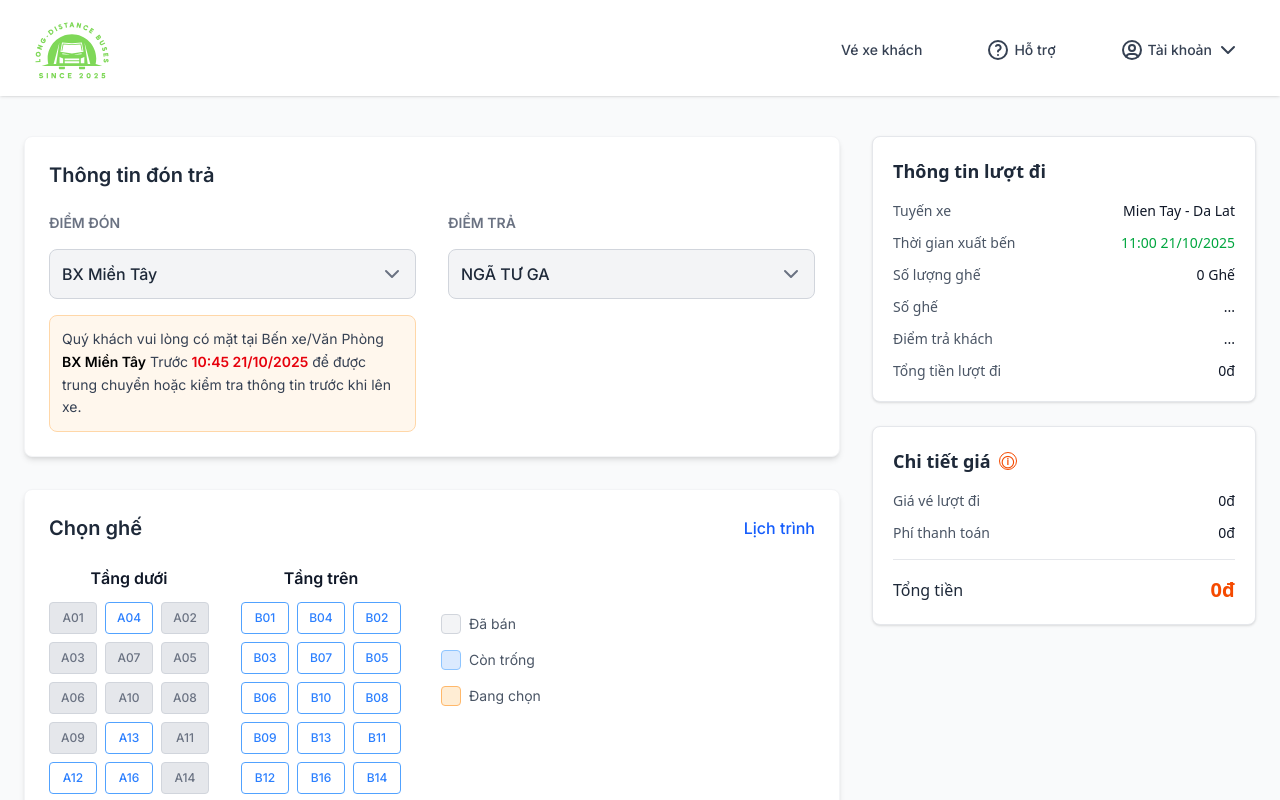
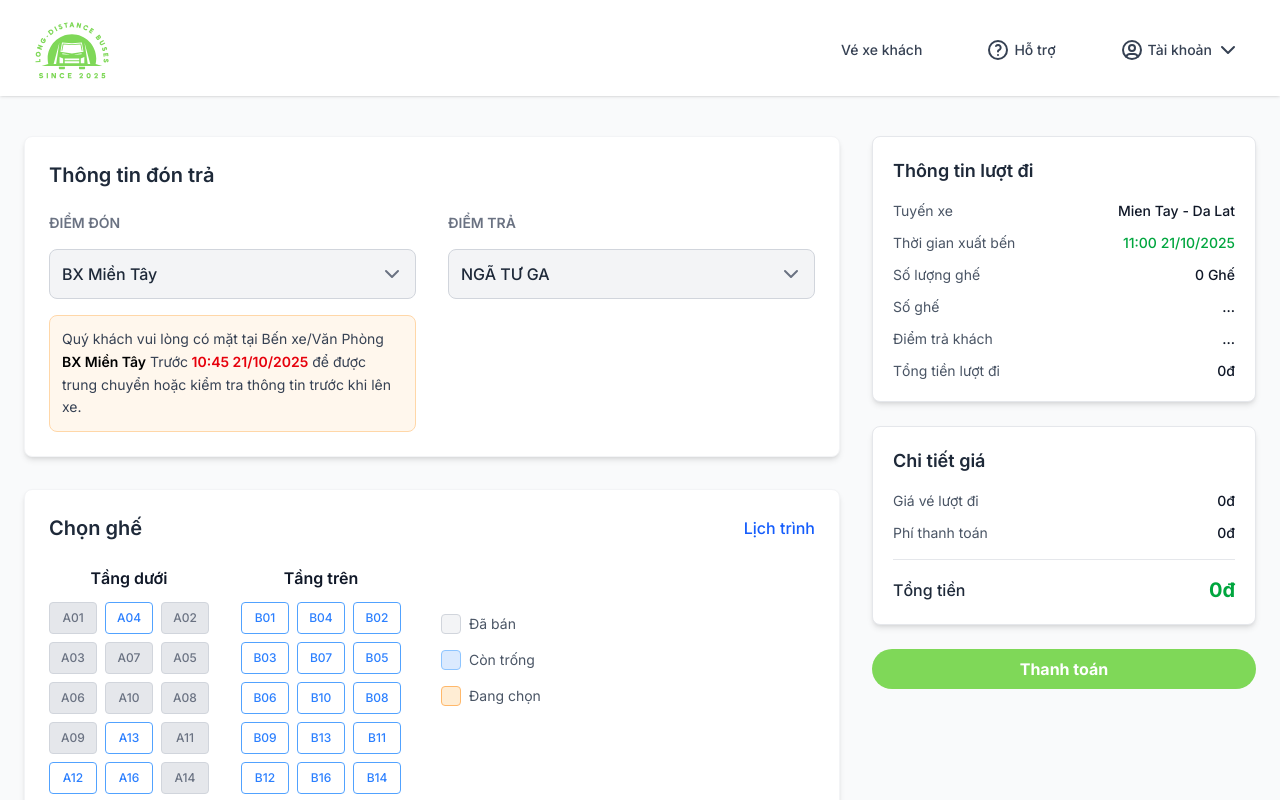
Before and after one commit to tranlinh102/front-coach-ticket-booking, a Next.js app: page /trip/1 in a window 1280 px wide. Shown: the top 800 px of the page. Built offline with nearby package versions, Linux system fonts and the light colour scheme.

Commit message:
21/10 14h50 done tripsumary

```diff
--- a/components/features/TicketDetail/TripSummary.tsx
+++ b/components/features/TicketDetail/TripSummary.tsx
@@ -1,13 +1,5 @@
 import React from 'react';
 
-// Component Icon Info (đã style bằng Tailwind)
-const InfoIcon: React.FC = () => (
-  <span className="inline-flex items-center justify-center w-[18px] h-[18px] border-[1.5px] border-orange-600 rounded-full text-orange-600 text-xs font-bold ml-2 cursor-pointer">
-    ⓘ
-  </span>
-);
-
-// Component con cho một HÀNG thông tin (Label + Value)
 interface InfoRowProps {
   label: string;
   value: string | React.ReactNode;
@@ -17,7 +9,7 @@ interface InfoRowProps {
 const InfoRow: React.FC<InfoRowProps> = ({
   label,
   value,
-  valueClassName = 'text-gray-900 font-medium', // Style mặc định
+  valueClassName = 'text-gray-900 font-medium',
 }) => (
   <div className="flex justify-between items-center text-sm">
     <span className="text-gray-600">{label}</span>
@@ -25,9 +17,7 @@ const InfoRow: React.FC<InfoRowProps> = ({
   </div>
 );
 
-// Component CHÍNH
 const TripSummary: React.FC = () => {
-  // Dữ liệu demo - bạn có thể truyền qua props
   const tripInfo = {
     route: 'Mien Tay - Da Lat',
     time: '11:00 21/10/2025',
@@ -44,11 +34,10 @@ const TripSummary: React.FC = () => {
   };
 
   return (
-    // Wrapper cho cả 2 card
-    <div className="w-full max-w-sm flex flex-col gap-6 font-sans">
+    <div className="w-full max-w-sm flex flex-col gap-6">
 
       {/* CARD: THÔNG TIN LƯỢT ĐI */}
-      <div className="bg-white border border-gray-200 rounded-lg shadow-sm p-5">
+      <div className="bg-white border border-gray-200 rounded-lg shadow-md p-5">
         <h3 className="text-lg font-semibold text-gray-800 mb-4">
           Thông tin lượt đi
         </h3>
@@ -71,9 +60,9 @@ const TripSummary: React.FC = () => {
       </div>
 
       {/* CARD: CHI TIẾT GIÁ */}
-      <div className="bg-white border border-gray-200 rounded-lg shadow-sm p-5">
+      <div className="bg-white border border-gray-200 rounded-lg shadow-md p-5">
         <h3 className="flex items-center text-lg font-semibold text-gray-800 mb-4">
-          Chi tiết giá <InfoIcon />
+          Chi tiết giá
         </h3>
 
         <div className="flex flex-col gap-3">
@@ -93,12 +82,18 @@ const TripSummary: React.FC = () => {
         {/* Tổng tiền */}
         <div className="flex justify-between items-center">
           <span className="text-base font-medium text-gray-800">Tổng tiền</span>
-          <span className="text-xl font-bold text-orange-600">
+          <span className="text-xl font-bold text-green-600">
             {`${priceInfo.total.toLocaleString('vi-VN')}đ`}
           </span>
         </div>
       </div>
 
+      <button
+        type="submit"
+        className="cursor-pointer rounded-full bg-[var(--brand)] px-8 py-2 text-white hover:bg-[var(--brand-dark)] font-bold transition"
+      >
+        Thanh toán
+      </button>
     </div>
   );
 };
```
